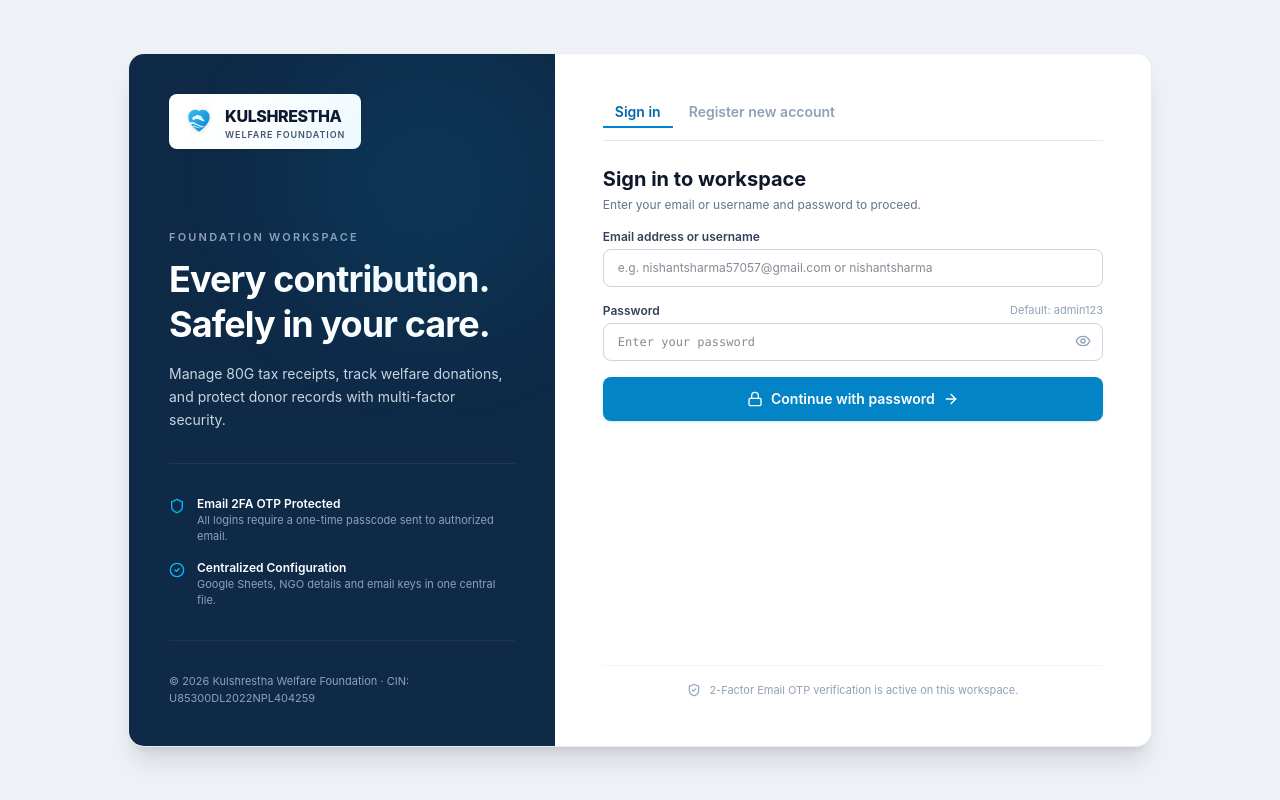
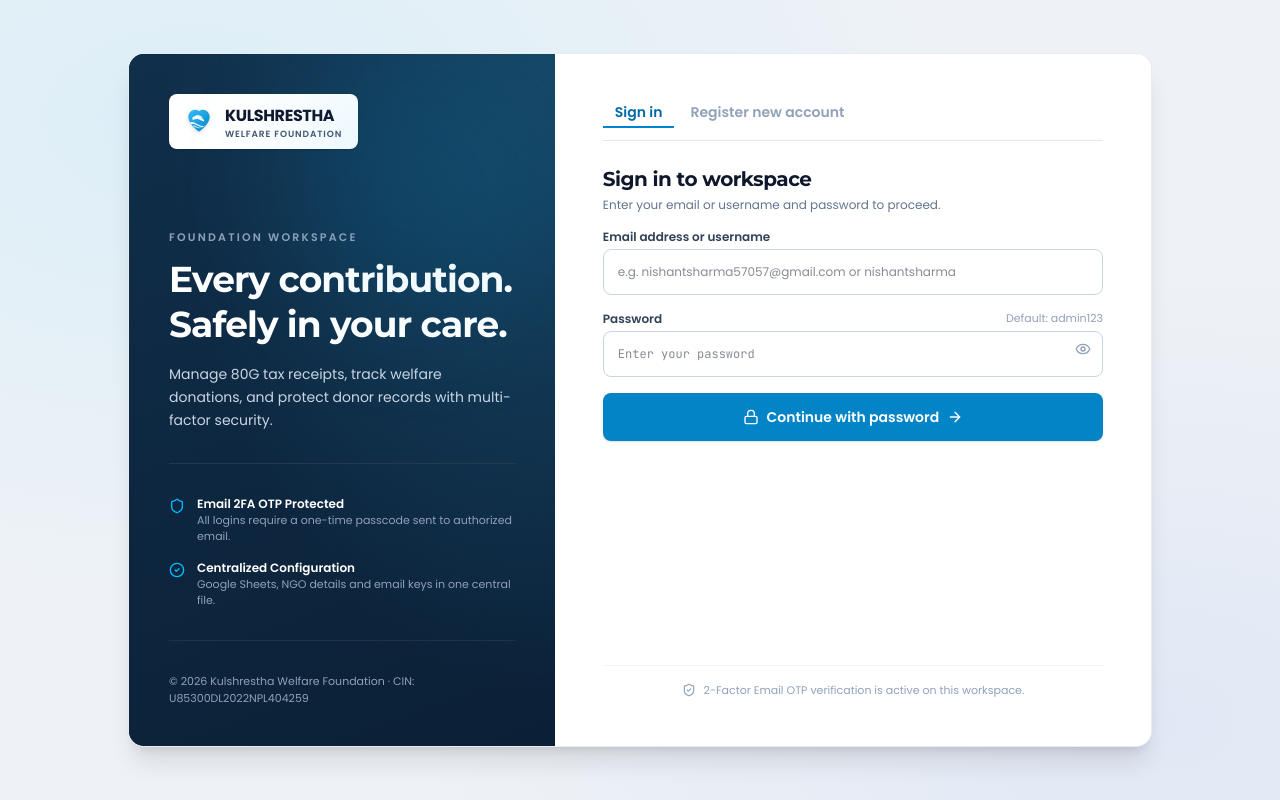
Before and after one commit to nishantsharma57057/KulsresthaWF-Donation-Receipt, a React (Vite) app: page / in a window 1280 px wide. Built offline with nearby package versions, Linux system fonts and the light colour scheme; no server answers; the database is empty.

Commit message:
Polish portal UI with Montserrat headings and Poppins body

```diff
--- a/index.html
+++ b/index.html
@@ -11,7 +11,7 @@
     <meta name="twitter:card" content="summary_large_image" />
     <link rel="preconnect" href="https://fonts.googleapis.com">
     <link rel="preconnect" href="https://fonts.gstatic.com" crossorigin>
-    <link href="https://fonts.googleapis.com/css2?family=Plus+Jakarta+Sans:wght@300;400;500;600;700;800&family=JetBrains+Mono:wght@400;500;600&display=swap" rel="stylesheet">
+    <link href="https://fonts.googleapis.com/css2?family=Montserrat:wght@500;600;700;800&family=Poppins:wght@400;500;600;700&family=JetBrains+Mono:wght@400;500;600&display=swap" rel="stylesheet">
   </head>
   <body class="bg-slate-50 text-slate-900 font-sans antialiased selection:bg-sky-500 selection:text-white">
     <div id="root"></div>
--- a/src/App.jsx
+++ b/src/App.jsx
@@ -141,7 +141,7 @@ export default function App() {
     : 'NS';
 
   return (
-    <div className="min-h-screen bg-[#f8fafc] flex text-slate-900 font-sans selection:bg-sky-500 selection:text-white">
+    <div className="kwf-workspace min-h-screen bg-[#f8fafc] flex flex-col md:flex-row text-slate-900 font-sans selection:bg-sky-500 selection:text-white">
       {/* Toast Notification */}
       {toastMessage && (
         <div className="fixed bottom-5 right-5 z-50 animate-in fade-in slide-in-from-bottom-5 duration-200">
@@ -170,7 +170,7 @@ export default function App() {
       <div className="flex-1 flex flex-col min-w-0 overflow-y-auto">
 
         {/* Top Breadcrumb & User Bar (Image 2 & 3) */}
-        <header className="h-16 bg-white border-b border-slate-200/90 px-6 sm:px-8 flex items-center justify-between shrink-0 sticky top-0 z-20">
+        <header className="kwf-topbar h-16 bg-white border-b border-slate-200/90 px-6 sm:px-8 flex items-center justify-between shrink-0 sticky top-0 z-20">
           {/* Left: Breadcrumbs (Image 2 & 3) */}
           <div className="flex items-center gap-2 text-xs font-medium text-slate-500">
             <span>Workspace</span>
@@ -201,7 +201,7 @@ export default function App() {
         </header>
 
         {/* View Content Body */}
-        <main className="flex-1 p-6 sm:p-8 max-w-7xl w-full mx-auto">
+        <main className="kwf-main flex-1 p-4 sm:p-8 max-w-7xl w-full mx-auto">
           {activeTab === 'dashboard' && (
             <DashboardView
               donations={donations}
--- a/src/components/LoginView.jsx
+++ b/src/components/LoginView.jsx
@@ -173,13 +173,13 @@ export const LoginView = ({ onLoginSuccess }) => {
   };
 
   return (
-    <div className="min-h-screen bg-[#eef2f6] flex items-center justify-center p-3 sm:p-6 lg:p-8 font-sans selection:bg-sky-500 selection:text-white">
+    <div className="kwf-login min-h-screen bg-[#eef2f6] flex items-center justify-center p-3 sm:p-6 lg:p-8 font-sans selection:bg-sky-500 selection:text-white">
 
       {/* Outer Card with Rounded Corners and Soft Shadow */}
-      <div className="w-full max-w-5xl bg-white rounded-2xl shadow-xl overflow-hidden grid grid-cols-1 lg:grid-cols-12 min-h-[640px] border border-slate-200/80">
+      <div className="kwf-login-card w-full max-w-5xl bg-white rounded-2xl shadow-xl overflow-hidden grid grid-cols-1 lg:grid-cols-12 min-h-[640px] border border-slate-200/80">
 
         {/* Left Column: Dark Navy Blue Panel */}
-        <div className="lg:col-span-5 bg-[#0e2a47] text-white p-8 sm:p-10 flex flex-col justify-between relative overflow-hidden">
+        <div className="kwf-login-brand lg:col-span-5 bg-[#0e2a47] text-white p-8 sm:p-10 flex flex-col justify-between relative overflow-hidden">
           <div className="absolute top-0 right-0 w-64 h-64 bg-sky-500/10 rounded-full blur-3xl pointer-events-none" />
 
           {/* Top: Logo Card */}
--- a/src/components/Sidebar.jsx
+++ b/src/components/Sidebar.jsx
@@ -42,7 +42,7 @@ export const Sidebar = ({
   };
 
   return (
-    <aside className="w-64 bg-[#0e263e] text-white flex flex-col justify-between shrink-0 select-none min-h-screen border-r border-slate-800">
+    <aside className="kwf-sidebar w-64 bg-[#0e263e] text-white flex flex-col justify-between shrink-0 select-none min-h-screen border-r border-slate-800">
 
       {/* Top Section */}
       <div>
@@ -61,13 +61,14 @@ export const Sidebar = ({
         </div>
 
         {/* Navigation Items */}
-        <nav className="px-3 space-y-1 mt-1">
+        <nav aria-label="Workspace navigation" className="px-3 space-y-1 mt-1">
           {navItems.map((item) => {
             const Icon = item.icon;
             const isActive = activeTab === item.id;
             return (
               <button
                 key={item.id}
+                aria-current={isActive ? 'page' : undefined}
                 onClick={() => onSelectTab(item.id)}
                 className={`w-full flex items-center justify-between px-3.5 py-2.5 rounded-lg text-xs font-semibold transition-all ${isActive
                     ? 'bg-[#163b5e] text-white shadow-2xs font-bold'
@@ -101,7 +102,7 @@ export const Sidebar = ({
       </div>
 
       {/* Bottom Section: Workspace note & User info */}
-      <div className="p-4 border-t border-slate-800/80 space-y-4">
+      <div className="kwf-sidebar-footer p-4 border-t border-slate-800/80 space-y-4">
 
         {/* Private workspace badge (Image 2) */}
         <div className="flex items-center gap-2.5 text-xs text-slate-300">
--- a/src/index.css
+++ b/src/index.css
@@ -1,13 +1,240 @@
 @import "tailwindcss";
+
+@theme {
+  --font-sans: "Poppins", system-ui, -apple-system, BlinkMacSystemFont, "Segoe UI", sans-serif;
+  --font-heading: "Montserrat", "Poppins", system-ui, sans-serif;
+  --font-mono: "JetBrains Mono", ui-monospace, SFMono-Regular, Menlo, Consolas, monospace;
+}
 
 @layer base {
   body {
-    font-family: 'Plus Jakarta Sans', system-ui, -apple-system, BlinkMacSystemFont, 'Segoe UI', Roboto, Oxygen, Ubuntu, Cantarell, sans-serif;
+    font-family: var(--font-sans);
+    -webkit-font-smoothing: antialiased;
+    text-rendering: optimizeLegibility;
+  }
+
+  h1, h2, h3, h4, h5, h6 {
+    font-family: var(--font-heading);
+    letter-spacing: -0.025em;
+  }
+
+  input, select, textarea, button {
+    font-family: inherit;
   }
 
   code, pre, .font-mono {
-    font-family: 'JetBrains Mono', ui-monospace, SFMono-Regular, Menlo, Monaco, Consolas, monospace;
-    font-feature-settings: "tnum" 1;
+    font-family: var(--font-mono);
+    font-variant-numeric: tabular-nums;
+  }
+
+  button:not(:disabled), [role="button"]:not([aria-disabled="true"]) {
+    cursor: pointer;
+  }
+
+  button:focus-visible, a:focus-visible {
+    outline: 3px solid #38bdf8;
+    outline-offset: 3px;
+  }
+
+  button:disabled {
+    cursor: not-allowed;
+  }
+}
+
+@layer components {
+  .kwf-workspace {
+    background: radial-gradient(ellipse at top right, #eaf5fc 0%, transparent 48%), #f5f7fb;
+  }
+
+  .kwf-topbar {
+    background: rgb(255 255 255 / 94%);
+    backdrop-filter: blur(16px);
+    box-shadow: 0 1px 12px rgb(15 42 71 / 3%);
+    gap: 12px;
+  }
+
+  .kwf-main {
+    padding-top: 32px;
+  }
+
+  .kwf-sidebar {
+    background: linear-gradient(165deg, #102f4b 0%, #0b2036 100%);
+    box-shadow: 8px 0 32px rgb(15 42 71 / 5%);
+  }
+
+  .kwf-sidebar nav button {
+    min-height: 44px;
+    border: 1px solid transparent;
+  }
+
+  .kwf-sidebar nav button[aria-current="page"] {
+    background: linear-gradient(110deg, #194769, #163b5e);
+    border-color: rgb(125 211 252 / 18%);
+    box-shadow: inset 3px 0 #38bdf8, 0 4px 12px rgb(0 0 0 / 10%);
+  }
+
+  .kwf-stat, .kwf-panel {
+    border-radius: 18px;
+    box-shadow: 0 4px 24px rgb(15 42 71 / 4%);
+  }
+
+  .kwf-stat {
+    min-height: 150px;
+    padding: 24px;
+    transition: box-shadow 180ms ease, border-color 180ms ease;
+  }
+
+  .kwf-stat:hover {
+    box-shadow: 0 8px 28px rgb(15 42 71 / 8%);
+  }
+
+  .kwf-stat-primary {
+    background: radial-gradient(ellipse at top right, #185274, transparent 75%), #0e2a47;
+    border-color: #174666;
+  }
+
+  .kwf-stat-primary .text-slate-400 {
+    color: #b6cddd;
+  }
+
+  .kwf-workspace main table thead {
+    background: #f5f8fc;
+    color: #52657b;
+  }
+
+  .kwf-workspace main table th {
+    padding-top: 16px;
+    padding-bottom: 16px;
+    white-space: nowrap;
+  }
+
+  .kwf-workspace main table td {
+    padding-top: 16px;
+    padding-bottom: 16px;
+  }
+
+  .kwf-login {
+    background: radial-gradient(ellipse at 15% 15%, #dceef8, transparent 50%),
+      radial-gradient(ellipse at 90% 90%, #e1e8f5, transparent 45%), #f3f6fa;
+  }
+
+  .kwf-login-card {
+    border-radius: 24px;
+    box-shadow: 0 24px 72px rgb(15 42 71 / 12%), 0 4px 16px rgb(15 42 71 / 4%);
+  }
+
+  .kwf-login-brand {
+    background: radial-gradient(ellipse at top right, #164766, transparent 65%),
+      linear-gradient(160deg, #102f4b, #0b2036);
+  }
+
+  .kwf-login input:not([type="checkbox"]):not([type="radio"]),
+  .kwf-workspace input:not([type="checkbox"]):not([type="radio"]),
+  .kwf-workspace select, .kwf-workspace textarea {
+    border-radius: 10px;
+    transition: border-color 160ms ease, box-shadow 160ms ease;
+  }
+
+  .kwf-login input:not([type="checkbox"]):not([type="radio"]) {
+    min-height: 46px;
+  }
+
+  .kwf-login input:focus, .kwf-workspace input:focus,
+  .kwf-workspace select:focus, .kwf-workspace textarea:focus {
+    outline: none;
+    border-color: #0284c7;
+    box-shadow: 0 0 0 3px rgb(14 165 233 / 15%);
+  }
+
+  .kwf-login button[type="submit"] {
+    min-height: 48px;
+    border-radius: 10px;
+    box-shadow: 0 6px 16px rgb(2 132 199 / 18%);
+  }
+}
+
+@media (min-width: 768px) {
+  .kwf-sidebar {
+    position: sticky;
+    top: 0;
+    height: 100dvh;
+    overflow-y: auto;
+  }
+}
+
+@media (max-width: 767px) {
+  .kwf-sidebar {
+    width: 100%;
+    min-height: auto;
+  }
+
+  .kwf-sidebar > div:first-child > div:first-child {
+    padding: 12px 16px;
+  }
+
+  .kwf-sidebar > div:first-child > div:nth-child(2) {
+    display: none;
+  }
+
+  .kwf-sidebar nav {
+    display: flex;
+    gap: 6px;
+    overflow-x: auto;
+    padding: 10px 12px;
+    margin-top: 0;
+  }
+
+  .kwf-sidebar nav button {
+    width: auto;
+    flex-shrink: 0;
+    margin-top: 0;
+    white-space: nowrap;
+    gap: 8px;
+  }
+
+  .kwf-sidebar > div:first-child > div:last-child {
+    margin: 0;
+    padding: 0 12px 12px;
+  }
+
+  .kwf-sidebar-footer {
+    padding: 12px 16px;
+  }
+
+  .kwf-sidebar-footer > div:first-child {
+    display: none;
+  }
+
+  .kwf-sidebar-footer > div:last-child {
+    padding-top: 0;
+    border-top: 0;
+  }
+
+  .kwf-topbar {
+    padding-inline: 16px;
+  }
+
+  .kwf-topbar > div:last-child {
+    gap: 10px;
+  }
+
+  .kwf-main {
+    padding-top: 24px;
+  }
+
+  .kwf-dashboard > div:nth-child(2),
+  .kwf-dashboard > div:last-child {
+    flex-wrap: wrap;
+    gap: 12px;
+  }
+}
+
+@media (prefers-reduced-motion: reduce) {
+  *, *::before, *::after {
+    animation-duration: 0.01ms !important;
+    animation-iteration-count: 1 !important;
+    transition-duration: 0.01ms !important;
+    scroll-behavior: auto !important;
   }
 }
 
```
Also changed, not shown: src/components/DashboardView.jsx (+14 -14 lines).
